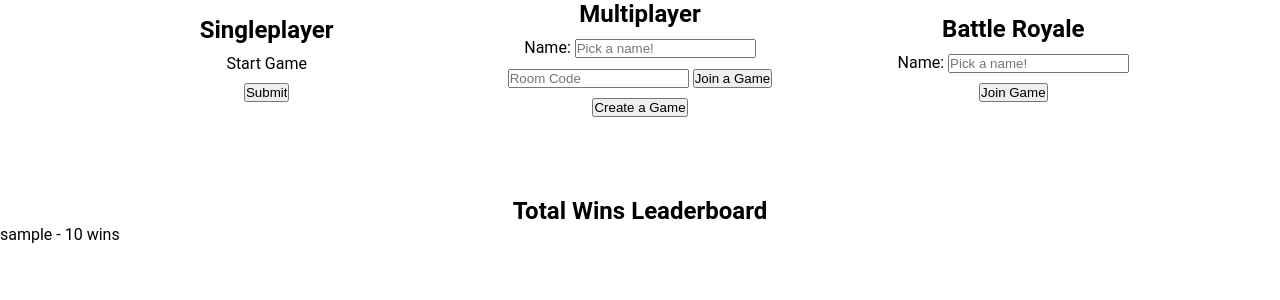
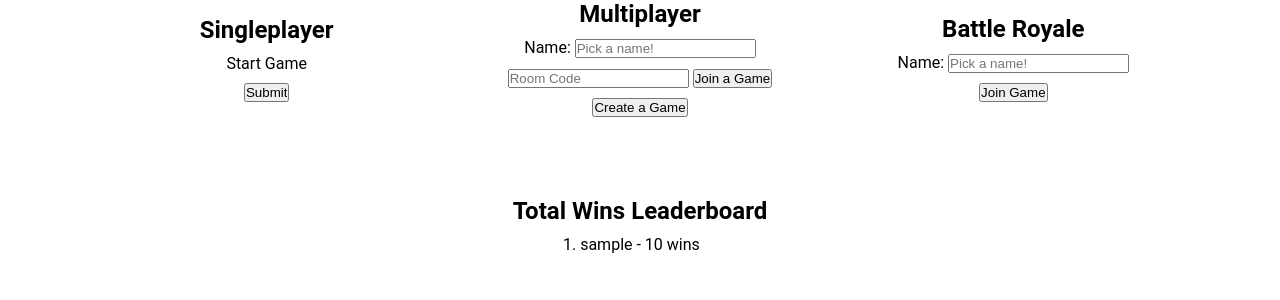
Before and after one commit to franciscobortega/mastermind, a Flask app: page / in a window 1280 px wide. Shown: the part 118-418 px from the top of the page. Run offline with Flask 3, Linux system fonts and the light colour scheme; tables that the repository leaves empty hold one stand-in row (values such as "Sample post").

Commit message:
Added styling to leaderboard

```diff
--- a/static/css/styles.css
+++ b/static/css/styles.css
@@ -78,3 +78,18 @@
 #display-secret-code {
   display: none;
 }
+
+.leaderboard-container {
+  display: flex;
+  flex-direction: column;
+  align-items: center;
+}
+
+.leaderboard {
+  display: flex;
+  flex-direction: column;
+  align-items: center;
+  gap: 10px;
+  padding: 10px;
+  width: 400px;
+}
```
